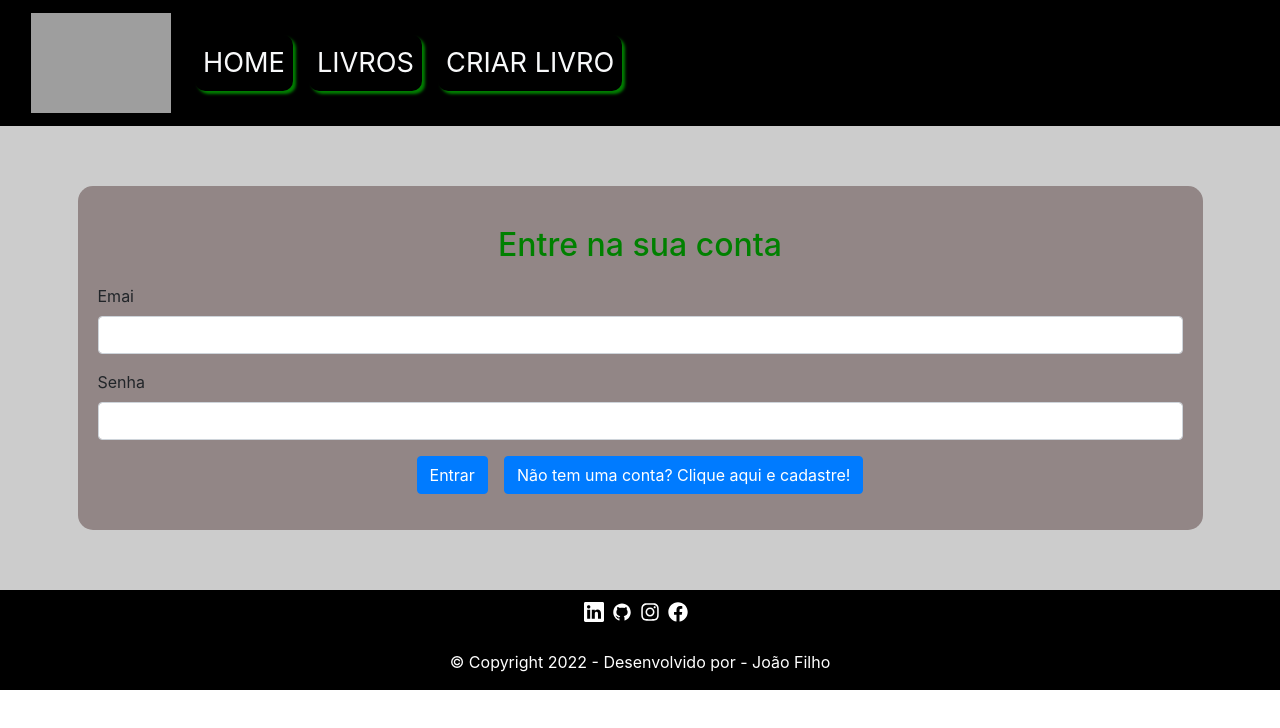
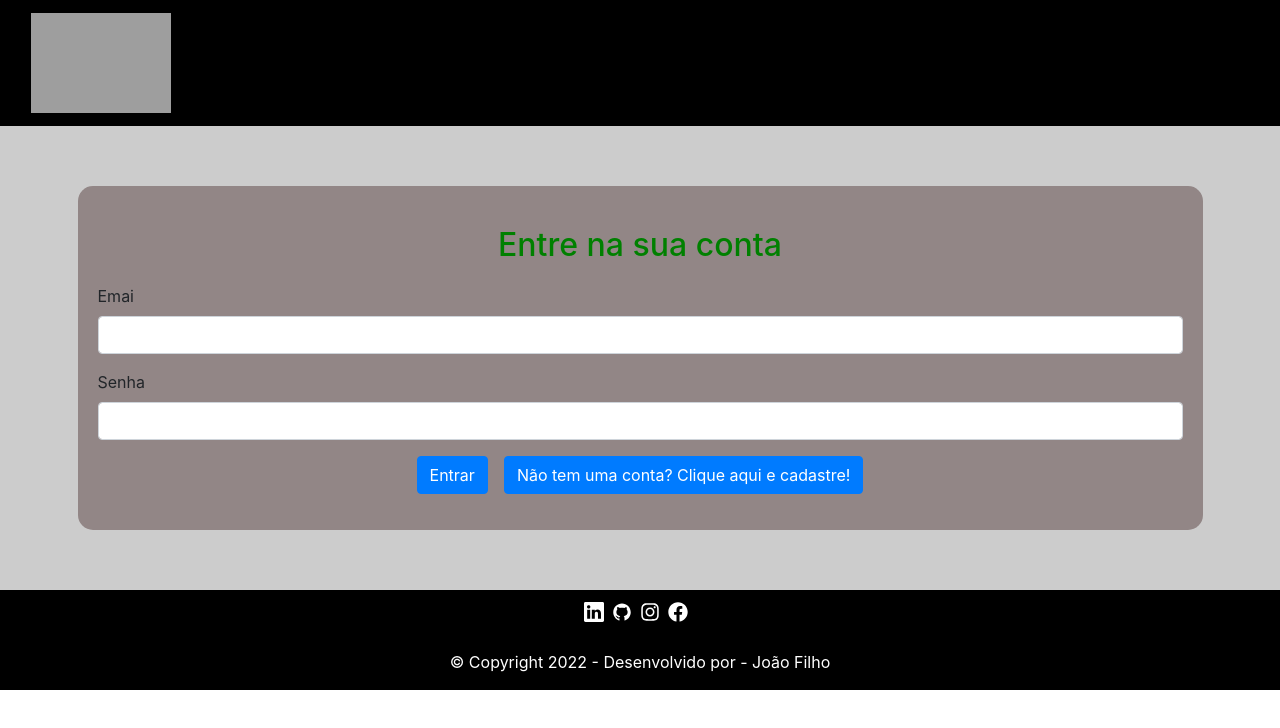
Before and after one commit to ironhack-sao-wdft/react-ironplate, a React (Create React App) app: page /login in a window 1280 px wide. Shown: the top 728 px of the page. Built offline with nearby package versions, Linux system fonts and the light colour scheme; grey boxes are pictures that could not be loaded.

Commit message:
navbar links

```diff
--- a/src/assets/styles/index.css
+++ b/src/assets/styles/index.css
@@ -13,7 +13,7 @@
   background: black;
   align-items: center;
 }
-.responsive-navbar-nav{
+#responsive-navbar-nav{
   justify-content: end;
 }
 .cor-texto{
--- a/src/components/Navbar.js
+++ b/src/components/Navbar.js
@@ -24,15 +24,30 @@ function Navegador() {
 
         <Navbar.Collapse id="responsive-navbar-nav">
           <Nav>
-            <Nav.Link className="cor-texto text-light" href="/">
+            <Nav.Link
+              className={({ isActive }) =>
+                `nav-link ${isActive ? "active" : ""}`
+              }
+              href="/"
+            >
               Home
             </Nav.Link>
 
-            <Nav.Link className="cor-texto text-light" href="/lista">
+            <Nav.Link
+              className={({ isActive }) =>
+                `nav-link ${isActive ? "active" : ""}`
+              }
+              href="/lista"
+            >
               Livros
             </Nav.Link>
 
-            <Nav.Link className="cor-texto text-light" href="/cadastrarLivro">
+            <Nav.Link
+              className={({ isActive }) =>
+                `nav-link ${isActive ? "active" : ""}`
+              }
+              href="/cadastrarLivro"
+            >
               Criar Livro
             </Nav.Link>
 
```
